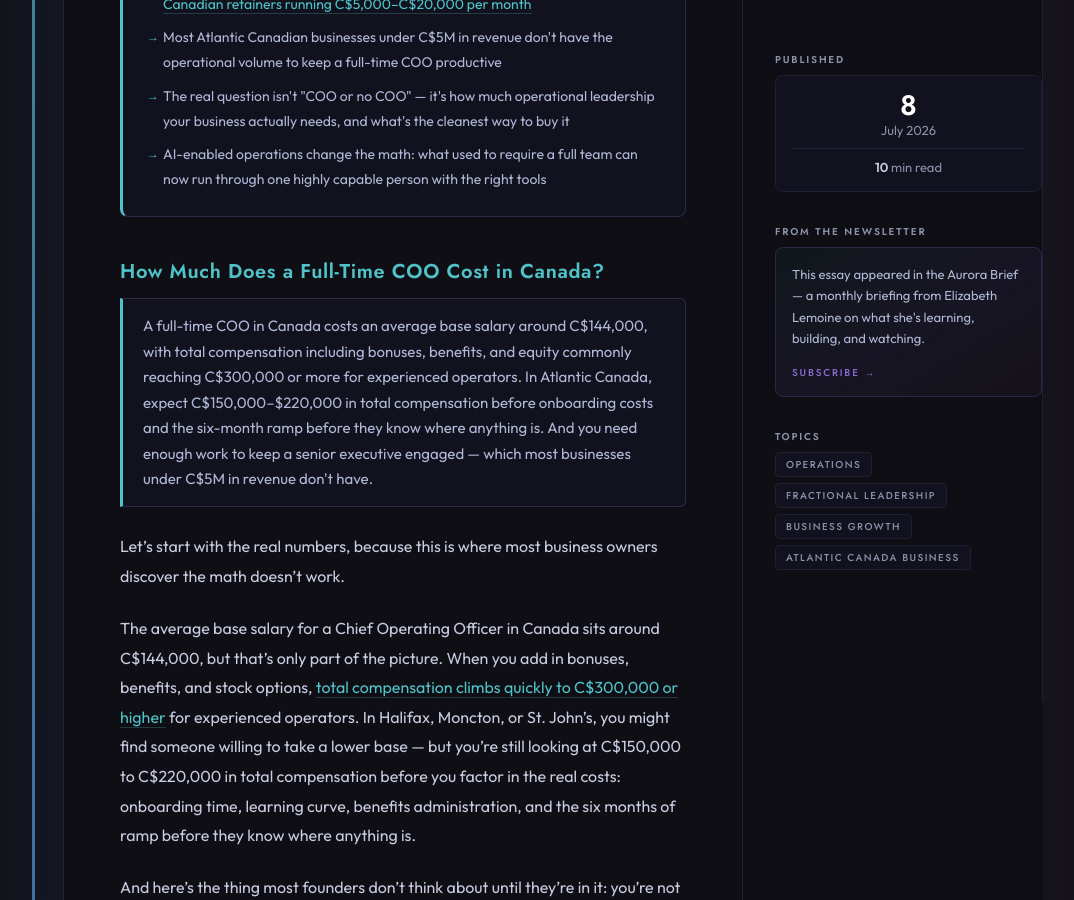
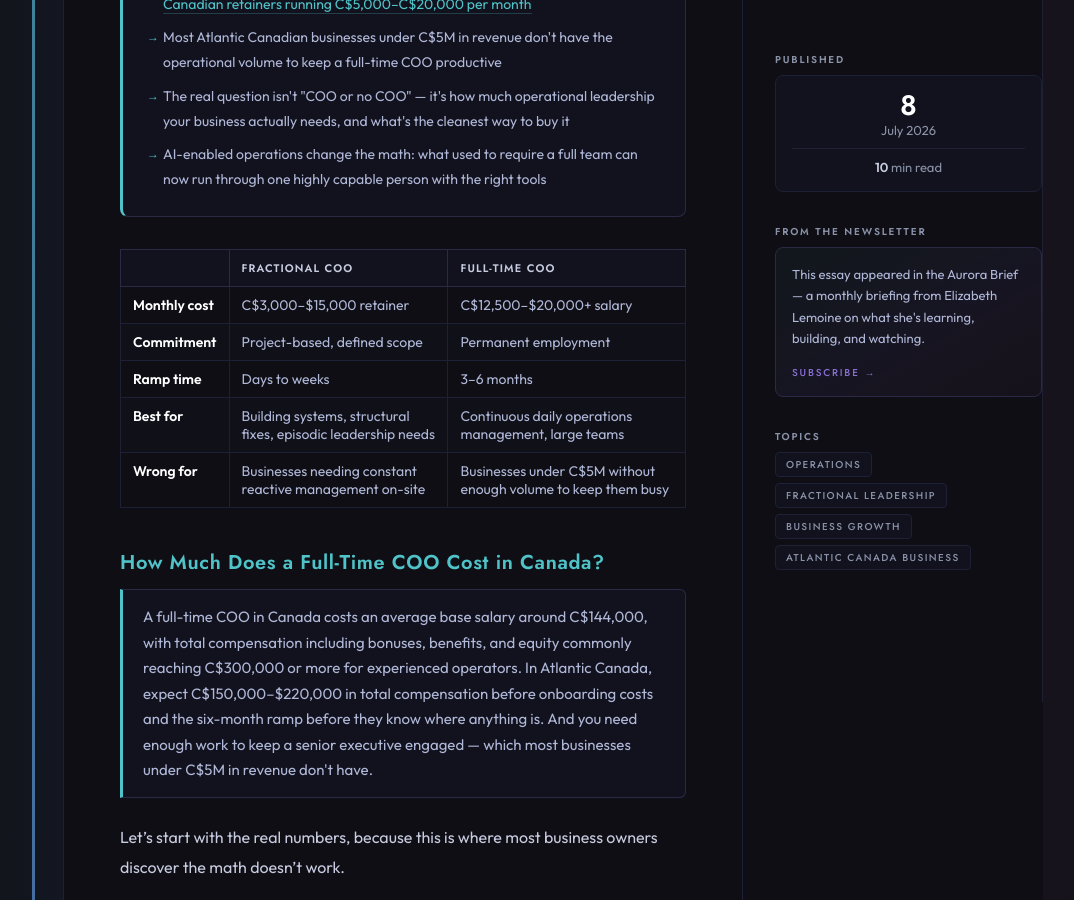
Before and after one commit to elizabethlemoine33-commits/bynorthlight-site, a Jekyll site: the page built from blog/fractional-coo-vs-hiring-full-time-canada.md, in a window 1280 px wide and 900 px high, scrolled down 691 px. Shown: the whole window, without its empty margins (87-1161 px from the left). Built offline with Jekyll 4.4.1, drawn with Linux system fonts in a browser that asks for light colours.

Commit message:
feat(geo): comparison table, Service+BlogPosting schema, llms.txt cleanup, fix Vault platform

```diff
--- a/blog/fractional-coo-vs-hiring-full-time-canada.md
+++ b/blog/fractional-coo-vs-hiring-full-time-canada.md
@@ -67,6 +67,45 @@ faq:
 </script>
 
 <div class="at-a-glance" aria-label="At a glance"><h2>At a Glance</h2><ul><li>A full-time COO in Canada costs between <a href="https://www.payscale.com/research/CA/Job=Chief_Operating_Officer_(COO)/Salary" rel="noopener">C$144,000–C$239,000 annually</a> depending on experience and total compensation structure</li><li>Fractional COOs typically cost significantly less than full-time hires, with <a href="https://kamyarshah.com/fractional-coo-rates-cost-breakdown/" rel="noopener">Canadian retainers running C$5,000–C$20,000 per month</a></li><li>Most Atlantic Canadian businesses under C$5M in revenue don't have the operational volume to keep a full-time COO productive</li><li>The real question isn't "COO or no COO" — it's how much operational leadership your business actually needs, and what's the cleanest way to buy it</li><li>AI-enabled operations change the math: what used to require a full team can now run through one highly capable person with the right tools</li></ul></div>
+
+<div class="table-wrap">
+<table>
+  <thead>
+    <tr>
+      <th></th>
+      <th>Fractional COO</th>
+      <th>Full-Time COO</th>
+    </tr>
+  </thead>
+  <tbody>
+    <tr>
+      <td><strong>Monthly cost</strong></td>
+      <td>C$3,000–$15,000 retainer</td>
+      <td>C$12,500–$20,000+ salary</td>
+    </tr>
+    <tr>
+      <td><strong>Commitment</strong></td>
+      <td>Project-based, defined scope</td>
+      <td>Permanent employment</td>
+    </tr>
+    <tr>
+      <td><strong>Ramp time</strong></td>
+      <td>Days to weeks</td>
+      <td>3–6 months</td>
+    </tr>
+    <tr>
+      <td><strong>Best for</strong></td>
+      <td>Building systems, structural fixes, episodic leadership needs</td>
+      <td>Continuous daily operations management, large teams</td>
+    </tr>
+    <tr>
+      <td><strong>Wrong for</strong></td>
+      <td>Businesses needing constant reactive management on-site</td>
+      <td>Businesses under C$5M without enough volume to keep them busy</td>
+    </tr>
+  </tbody>
+</table>
+</div>
 
 ## How Much Does a Full-Time COO Cost in Canada?
 
--- a/llms.txt
+++ b/llms.txt
@@ -97,6 +97,10 @@ Current posts:
 ### Newsletter
 Aurora Brief — a monthly briefing from Elizabeth Lemoine on strategy, AI adoption, and what she is learning and building at Northlight Advisory Services. Subscribe at https://aurora-brief.kit.com/110f173cf7
 
+### Fractional Executive Readiness Check
+A two-part interactive tool: are you ready for a fractional executive, and if so, which role fits your business right now? Results on the page — no email required.
+URL: https://bynorthlight.ca/fractional-readiness-check.html
+
 ### FAQ
 A standalone FAQ page covering common questions about Northlight Advisory Services, Elizabeth Lemoine, and how engagements work.
 URL: https://bynorthlight.ca/faq.html
```
Also changed, not shown: other parts of llms.txt (+1 -1 lines), blog/fractional-coo-atlantic-canada.md (+20 -0 lines), blog/how-we-built-northlight-vault-privacy-first.md (+1 -1 lines), blog/the-wall-on-day-200.md (+1 -1 lines).
